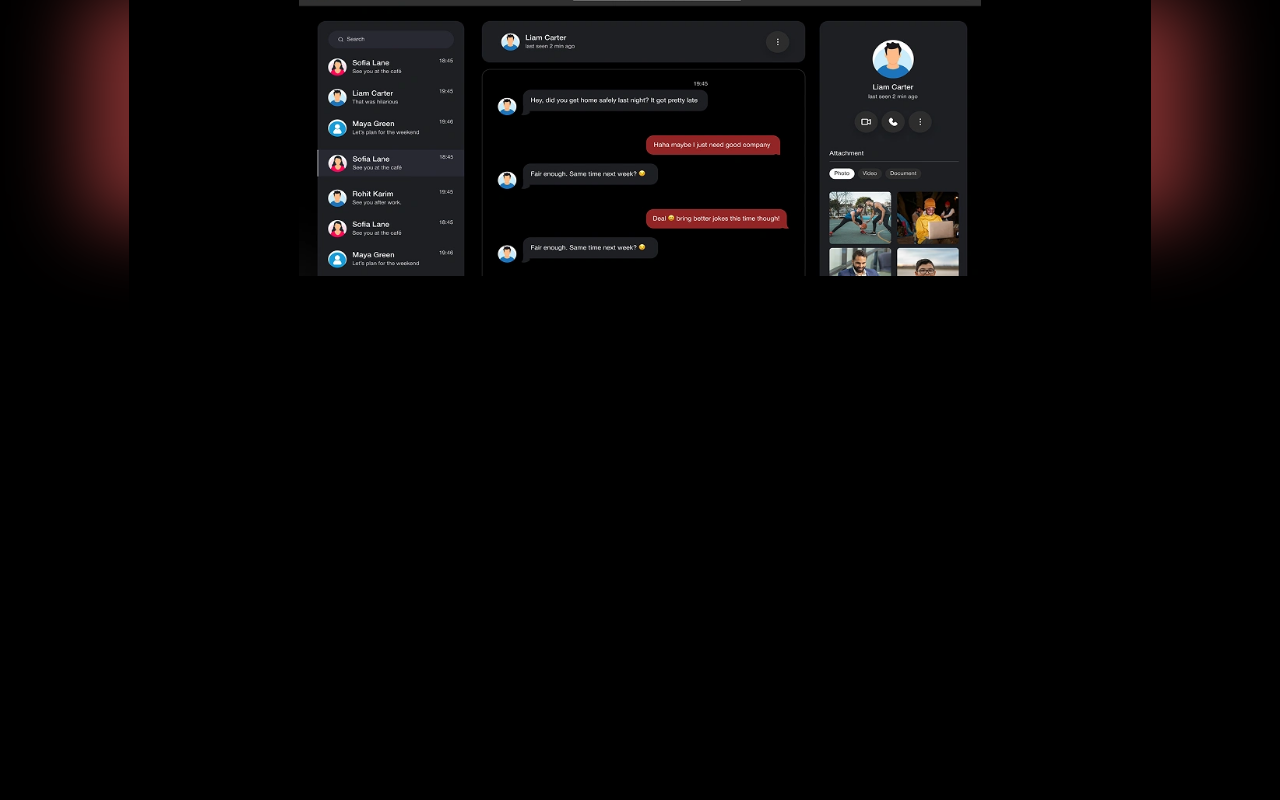
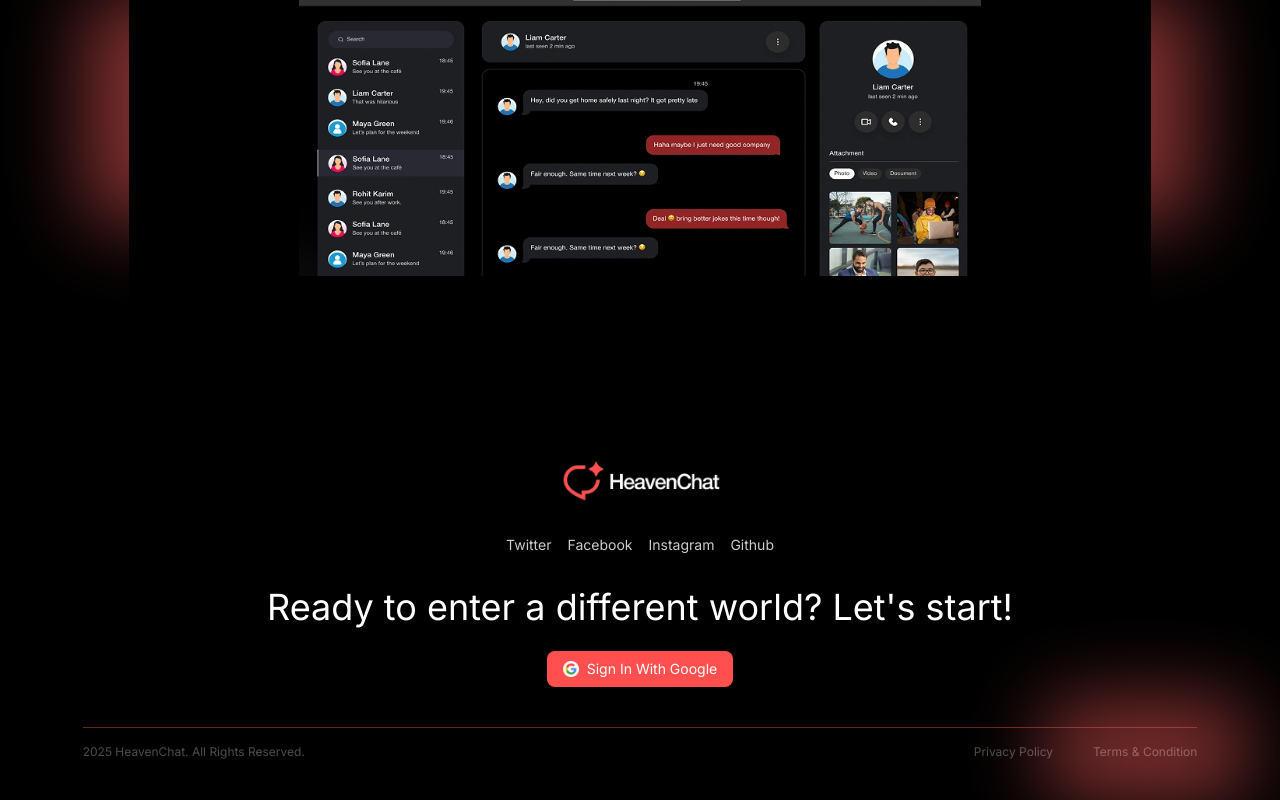
Before and after one commit to faridulhaque/Heaven-Chat-FE, a Next.js app: page / in a window 1280 px wide. Shown: the part 2481-3281 px from the top of the page. Before the commit the page ends 2877 px from the top, so only its background shows below. Built offline with nearby package versions, Linux system fonts and the light colour scheme.

Commit message:
footer added

```diff
--- a/app/page.tsx
+++ b/app/page.tsx
@@ -1,6 +1,7 @@
 import About from "@/components/About";
 import ExtraFeatures from "@/components/ExtraFeatures";
 import Feature from "@/components/Feature";
+import Footer from "@/components/Footer";
 import Hero from "@/components/Hero";
 import Image from "next/image";
 
@@ -11,6 +12,7 @@ export default function Home() {
       <Feature></Feature>
       <ExtraFeatures></ExtraFeatures>
       <About></About>
+      <Footer></Footer>
     </div>
   );
 }
--- /dev/null
+++ b/components/Footer.tsx
@@ -0,0 +1,57 @@
+import Image from "next/image";
+import React from "react";
+
+function Footer() {
+  return (
+    <div className="bg-black w-full relative mt-20 py-10 flex flex-col items-center">
+      <div className="w-3/12 sm:w-2/12 h-1/4 bg-[#FF5F5F] blur-2xl opacity-50 rounded-2xl absolute bottom-0 right-0"></div>
+
+      <div className="flex justify-center mt-6">
+        <Image
+          width={160}
+          height={40}
+          alt="logo"
+          src="/assets/logo.webp"
+          className="w-32 sm:w-40"
+        />
+      </div>
+
+      <div className="w-full sm:w-3/5 flex flex-wrap items-center justify-center gap-4 mt-8 text-xs sm:text-sm">
+        <span className="text-white opacity-80">Twitter</span>
+        <span className="text-white opacity-80">Facebook</span>
+        <span className="text-white opacity-80">Instagram</span>
+        <span className="text-white opacity-80">Github</span>
+      </div>
+
+      <h2 className="text-white text-2xl sm:text-4xl text-center mt-8 px-4">
+        Ready to enter a different world? Let's start!
+      </h2>
+
+      <div className="w-full flex items-center justify-center mt-6">
+        <button className="cursor-pointer bg-[#FF4F4F] rounded-lg text-white py-2 px-4 flex items-center gap-2 text-sm">
+          <Image
+            src="/assets/google-icon.webp"
+            alt="google"
+            width={16}
+            height={16}
+            className="w-4 h-4"
+          />
+          <span className="hidden sm:block">Sign In With Google</span>
+          <span className="sm:hidden">Sign In</span>
+        </button>
+      </div>
+
+      <div className="w-11/12 border-[#FF5F5F] border-t opacity-40 flex flex-col sm:flex-row justify-between items-center mt-10 pt-4">
+        <h2 className="text-xs text-white opacity-75">
+          2025 HeavenChat. All Rights Reserved.
+        </h2>
+        <h2 className="text-xs text-white opacity-75 mt-2 sm:mt-0">
+          <span className="mr-4 sm:mr-10">Privacy Policy</span>
+          <span>Terms & Condition</span>
+        </h2>
+      </div>
+    </div>
+  );
+}
+
+export default Footer;
```
